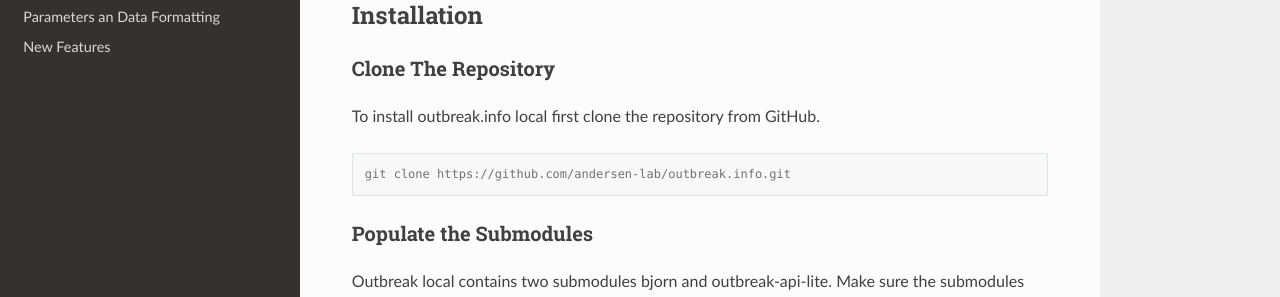
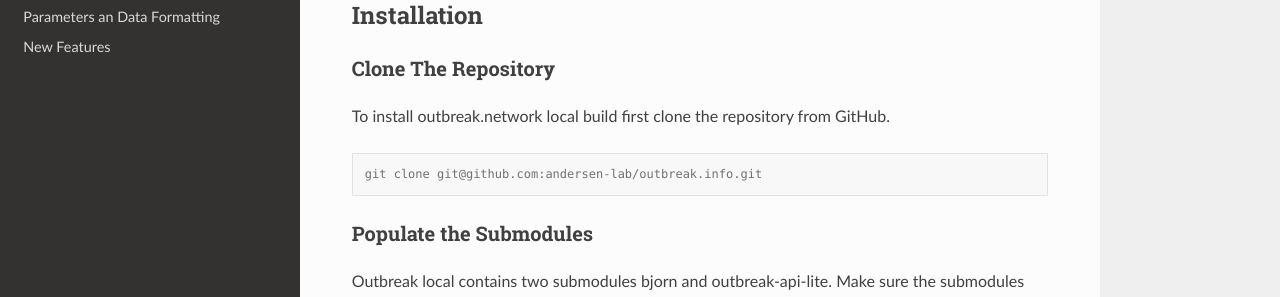
Before and after one commit to andersen-lab/outbreak-local-documentation, a Sphinx documentation site: the page built from docs/source/getting-started.rst, in a window 1280 px wide and 900 px high. Shown: the part 337-634 px from the top of the window. Built offline with Sphinx 7.4.7 and the Read the Docs theme 2.0.0, drawn with Linux system fonts in a browser that asks for light colours.

Commit message:
changing to ssh clone

```diff
--- a/docs/source/getting-started.rst
+++ b/docs/source/getting-started.rst
@@ -15,11 +15,11 @@
 Clone The Repository
 ^^^^^^^^^^^^^^^^^^^^
 
-To install outbreak.info local first clone the repository from GitHub.
+To install outbreak.network local build first clone the repository from GitHub.
 
 .. code-block:: console
 
-    git clone https://github.com/andersen-lab/outbreak.info.git
+    git clone git@github.com:andersen-lab/outbreak.info.git
 
 Populate the Submodules
 ^^^^^^^^^^^^^^^^^^^^^^^
```
